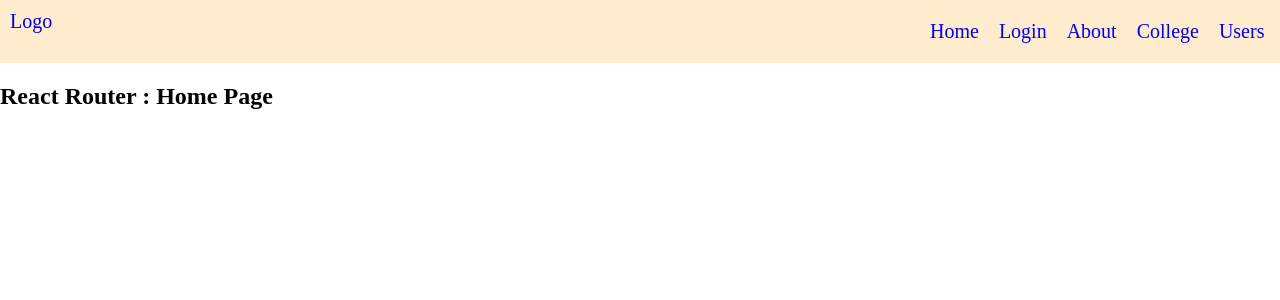
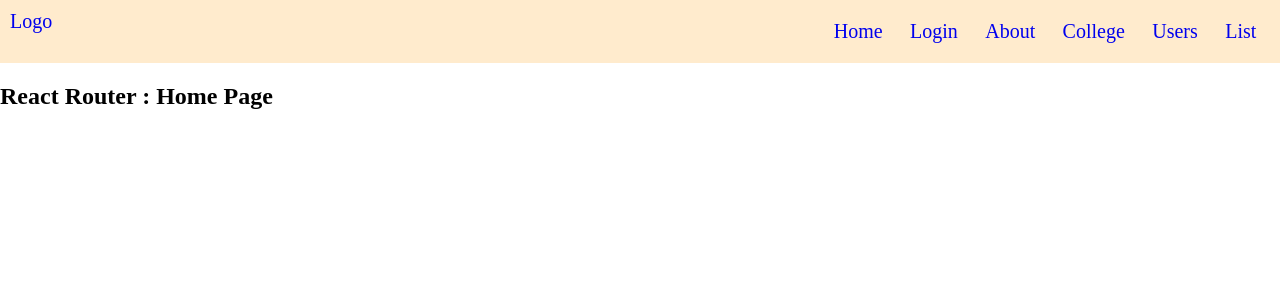
Before and after one commit to bibhusprasad/026_reactjs_tutorial_from_youtube, a React (Vite) app in the folder react-router/: page / in a window 1280 px wide. Shown: the top 300 px of the page. Built offline with nearby package versions, Linux system fonts and the light colour scheme.

Commit message:
01. Optional Segment

```diff
--- a/react-router/src/App.jsx
+++ b/react-router/src/App.jsx
@@ -28,9 +28,11 @@ function App() {
             </Route>
           </Route>
 
-          <Route path="/users" element={<Users />} />
+          {/* Static Optional Segment */}
+          <Route path="/users/list?" element={<Users />} />
           {/* Dynamic routing */}
-          <Route path="/users/:id" element={<UserDetails />} />
+          <Route path="/users/:id/:name?" element={<UserDetails />} />
+
         </Route>
 
         <Route path="/college" element={<College />} >
--- a/react-router/src/NavBar.jsx
+++ b/react-router/src/NavBar.jsx
@@ -26,6 +26,9 @@ function NavBar() {
             <li>
               <Link className='link' to='/users'>Users</Link>
             </li>
+            <li>
+              <Link className='link' to='/users/list'>List</Link>
+            </li>
           </ul>
         </div>
       </div>
--- a/react-router/src/navbar.css
+++ b/react-router/src/navbar.css
@@ -15,7 +15,7 @@ body {
   list-style-type: none;
   margin: auto;
   justify-content: space-around;
-  width: 350px;
+  width: 450px;
 }
 
 .header ul li {
```
Also changed, not shown: 1 other file (tests, documents, lock files or other folders).
